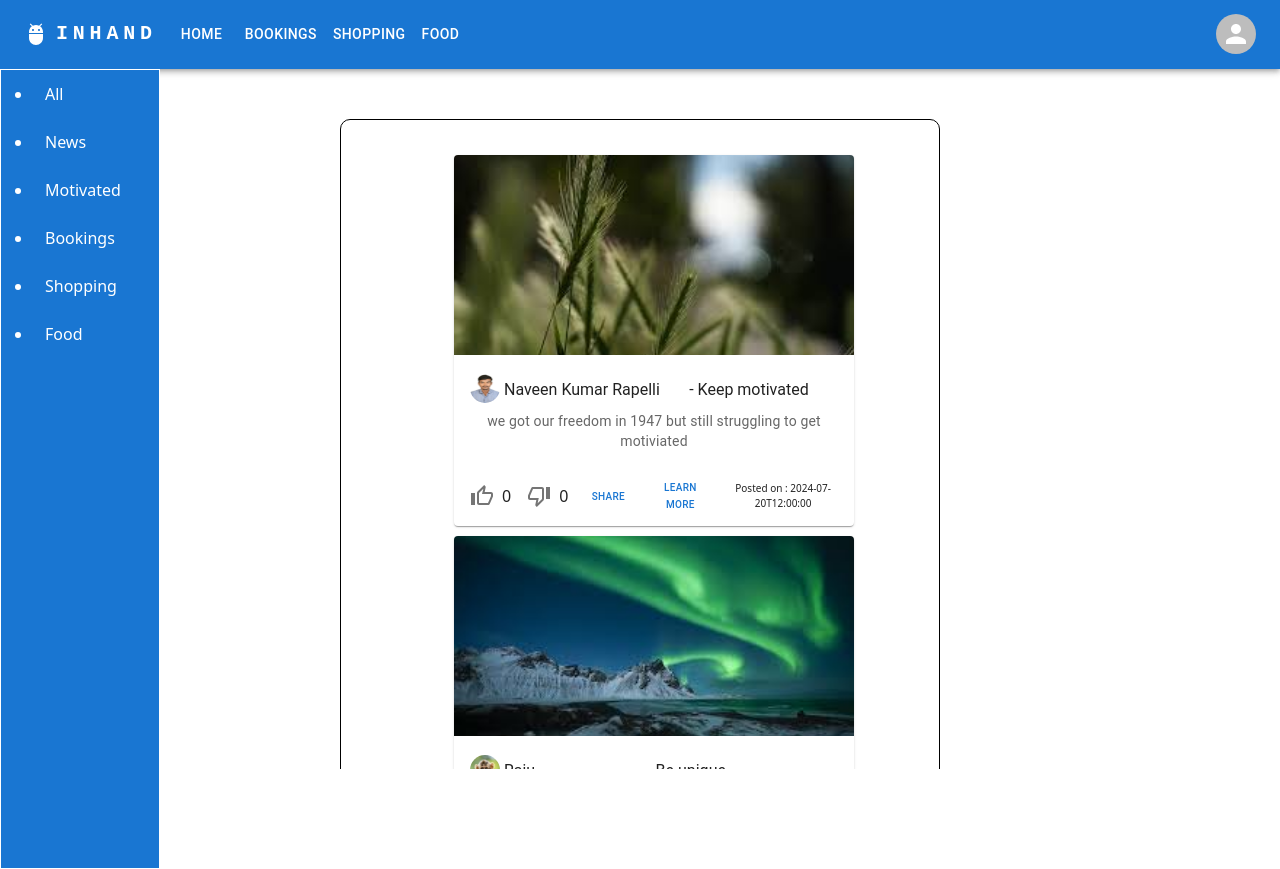
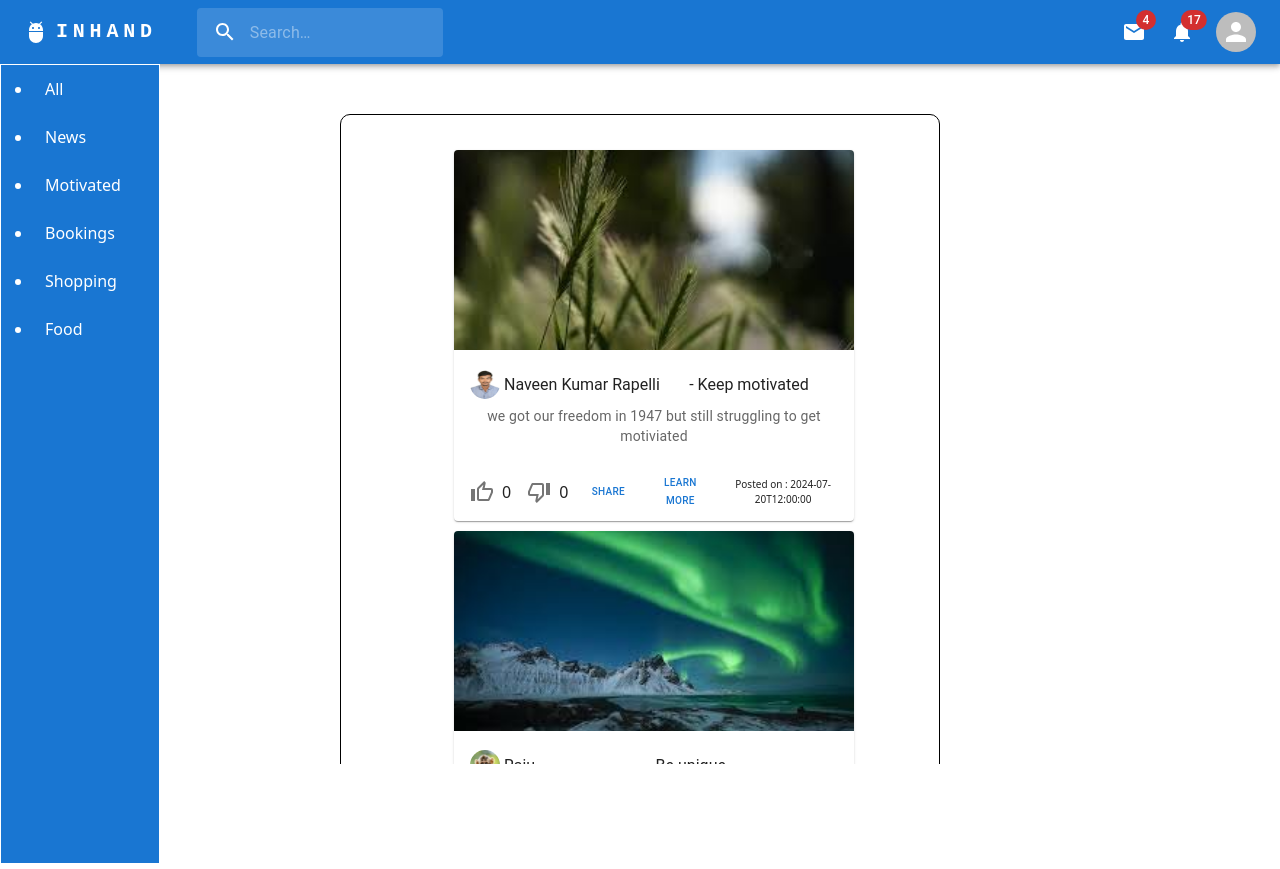
Before and after one commit to Kingrapelli/inhand, a React (Create React App) app: page / in a window 1280 px wide. Built offline with nearby package versions, Linux system fonts and the light colour scheme; data requests are answered from the project's data file; sample sign-in values are in the browser's storage.

Commit message:
modified the header

```diff
--- /dev/null
+++ b/src/Components/Enums/ErrorMessages.js
@@ -0,0 +1,5 @@
+export const Message = {
+    Error_While_Logging_IN : "Error while logging in.",
+    Logged_In_SuccessFully : "logged in successfully",
+
+}
--- a/src/Components/Header.jsx
+++ b/src/Components/Header.jsx
@@ -14,31 +14,62 @@ import Button from '@mui/material/Button';
 import Tooltip from '@mui/material/Tooltip';
 import MenuItem from '@mui/material/MenuItem';
 import AdbIcon from '@mui/icons-material/Adb';
+import InputBase from '@mui/material/InputBase';
+import Badge from '@mui/material/Badge';
+import SearchIcon from '@mui/icons-material/Search';
+import AccountCircle from '@mui/icons-material/AccountCircle';
+import MailIcon from '@mui/icons-material/Mail';
+import NotificationsIcon from '@mui/icons-material/Notifications';
+import MoreIcon from '@mui/icons-material/MoreVert';
+import { styled, alpha } from '@mui/material/styles';
 
 const pages = ['Home','Bookings','Shopping','Food'];
 const settings = ['Profile', 'Dashboard','Settings', 'Logout'];
 
+
+const Search = styled('div')(({ theme }) => ({
+    position: 'relative',
+    borderRadius: theme.shape.borderRadius,
+    backgroundColor: alpha(theme.palette.common.white, 0.15),
+    '&:hover': {
+      backgroundColor: alpha(theme.palette.common.white, 0.25),
+    },
+    marginRight: theme.spacing(2),
+    marginLeft: 0,
+    width: '100%',
+    [theme.breakpoints.up('sm')]: {
+      marginLeft: theme.spacing(3),
+      width: 'auto',
+    },
+}));
+
+const SearchIconWrapper = styled('div')(({ theme }) => ({
+    padding: theme.spacing(0, 2),
+    height: '100%',
+    position: 'absolute',
+    pointerEvents: 'none',
+    display: 'flex',
+    alignItems: 'center',
+    justifyContent: 'center',
+}));
+
+const StyledInputBase = styled(InputBase)(({ theme }) => ({
+    color: 'inherit',
+    '& .MuiInputBase-input': {
+      padding: theme.spacing(1, 1, 1, 0),
+      // vertical padding + font size from searchIcon
+      paddingLeft: `calc(1em + ${theme.spacing(4)})`,
+      transition: theme.transitions.create('width'),
+      width: '100%',
+      [theme.breakpoints.up('md')]: {
+        width: '20ch',
+      },
+    },
+}));
+
 function Header(){
-    const [anchorElNav, setAnchorElNav] = React.useState(null);
-    const [anchorElUser, setAnchorElUser] = React.useState(null);
     let user = JSON.parse(localStorage.getItem('user'));
     const navigate = useNavigate();
-
-    const handleOpenNavMenu = (event) => {
-        setAnchorElNav(event.currentTarget);
-    };
-
-    const handleOpenUserMenu = (event) => {
-        setAnchorElUser(event.currentTarget);
-    };
-
-    const handleCloseNavMenu = () => {
-        setAnchorElNav(null);
-    };
-
-    const handleCloseUserMenu = () => {
-        setAnchorElUser(null);
-    };
 
     useEffect(()=>{
     })
@@ -49,11 +80,186 @@ function Header(){
         navigate('/login')
     }
 
+    const [anchorEl, setAnchorEl] = React.useState(null);
+    const [notificationAnchorEl, setNotificationAnchorEl] = React.useState(null);
+    const [mobileMoreAnchorEl, setMobileMoreAnchorEl] = React.useState(null);
+
+    const isMenuOpen = Boolean(anchorEl);
+    const isMobileMenuOpen = Boolean(mobileMoreAnchorEl);
+    const isNotificationOpen = Boolean(notificationAnchorEl);
+
+
+    const handleProfileMenuOpen = (event) => {
+        setAnchorEl(event.currentTarget);
+    };
+
+    const handleMobileMenuClose = () => {
+        setMobileMoreAnchorEl(null);
+    };
+
+    const handleMenuClose = () => {
+        setAnchorEl(null);
+        handleMobileMenuClose();
+        setNotificationAnchorEl();
+    };
+
+    const handleMobileMenuOpen = (event) => {
+        setMobileMoreAnchorEl(event.currentTarget);
+    };
+
+    const handleNotificationOpen = (event) => {
+        setNotificationAnchorEl(event.currentTarget);
+    };
+
+    const menuId = 'primary-search-account-menu';
+    const renderMenu = (
+        <>{
+            user && <>
+                <Menu
+                    anchorEl={anchorEl}
+                    anchorOrigin={{
+                        vertical: 'top',
+                        horizontal: 'right',
+                    }}
+                    id={menuId}
+                    keepMounted
+                    transformOrigin={{
+                        vertical: 'top',
+                        horizontal: 'right',
+                    }}
+                    open={isMenuOpen}
+                    onClose={handleMenuClose}
+                    >
+                    <MenuItem key={user.name} >
+                        <Typography sx={{ textAlign: 'center' }}>{user.name}</Typography>
+                    </MenuItem>
+                    {settings.map((setting) => (
+                        <MenuItem key={setting}
+                            to={
+                                (`/${setting.toLowerCase()}` != '/logout') &&  `/${setting.toLowerCase()}`
+                            }
+                            onClick = {()=>{
+                                if(`/${setting.toLowerCase()}` == '/logout')
+                                    handleLogout()
+                            }}
+                            component={Link}
+                        >
+                        <Typography sx={{ textAlign: 'center' }}>{setting}</Typography>
+                        </MenuItem>
+                    ))}
+                </Menu>
+            </>
+        }
+        </>
+    );
+
+    const notificationId = 'primary-notification-menu';
+    const renderNotification = (
+        <>{
+            user && <>
+                <Menu
+                    anchorEl={notificationAnchorEl}
+                    anchorOrigin={{
+                        vertical: 'top',
+                        horizontal: 'right',
+                    }}
+                    id={notificationId}
+                    keepMounted
+                    transformOrigin={{
+                        vertical: 'top',
+                        horizontal: 'right',
+                    }}
+                    open={isNotificationOpen}
+                    onClose={handleMenuClose}
+                    >
+                    <MenuItem key={user.name} >
+                        <Typography sx={{ textAlign: 'center' }}>{user.name}</Typography>
+                    </MenuItem>
+                    {settings.map((setting) => (
+                        <MenuItem key={setting}
+                            to={
+                                (`/${setting.toLowerCase()}` != '/logout') &&  `/${setting.toLowerCase()}`
+                            }
+                            onClick = {()=>{
+                                if(`/${setting.toLowerCase()}` == '/logout')
+                                    handleLogout()
+                            }}
+                            component={Link}
+                        >
+                        <Typography sx={{ textAlign: 'center' }}>{setting}</Typography>
+                        </MenuItem>
+                    ))}
+                </Menu>
+            </>
+        }
+        </>
+    );
+
+    const mobileMenuId = 'primary-search-account-menu-mobile';
+    const renderMobileMenu = (
+        <>
+            {
+                user && <>
+                <Menu
+                    anchorEl={mobileMoreAnchorEl}
+                    anchorOrigin={{
+                        vertical: 'top',
+                        horizontal: 'right',
+                    }}
+                    id={mobileMenuId}
+                    keepMounted
+                    transformOrigin={{
+                        vertical: 'top',
+                        horizontal: 'right',
+                    }}
+                    open={isMobileMenuOpen}
+                    onClose={handleMobileMenuClose}
+                    >
+                    <MenuItem>
+                        <IconButton size="large" aria-label="show 4 new mails" color="inherit">
+                        <Badge badgeContent={4} color="error">
+                            <MailIcon />
+                        </Badge>
+                        </IconButton>
+                        <p>Messages</p>
+                    </MenuItem>
+                    <MenuItem onClick={handleNotificationOpen}>
+                        <IconButton
+                        size="large"
+                        aria-label="show 17 new notifications"
+                        aria-controls="primary-notification-menu"
+                        aria-haspopup="true"
+                        color="inherit"
+                        >
+                        <Badge badgeContent={0} color="error">
+                            <NotificationsIcon />
+                        </Badge>
+                        </IconButton>
+                        <p>Notifications</p>
+                    </MenuItem>
+                    <MenuItem onClick={handleProfileMenuOpen}>
+                        <IconButton
+                        size="large"
+                        aria-label="account of current user"
+                        aria-controls="primary-search-account-menu"
+                        aria-haspopup="true"
+                        color="inherit"
+                        >
+                        {/* <AccountCircle /> */}
+                        <Avatar alt="Remy Sharp" src={user.image} />
+                        </IconButton>
+                        <p>Profile</p>
+                    </MenuItem>
+                </Menu>
+                </>
+            }
+        </>
+    );
+
     return (
-        <>
+        <Box sx={{ flexGrow: 1 }}>
         <AppBar position="static">
-                <Container maxWidth="xl">
-                    <Toolbar disableGutters>
+            <Toolbar>
             <AdbIcon sx={{ display: { xs: 'none', md: 'flex' }, mr: 1 }} />
             <Typography
                 variant="h6"
@@ -73,69 +279,57 @@ function Header(){
                 INHAND
             </Typography>
             {
-                        user &&
-                            <>
-                                <Box sx={{ flexGrow: 1, display: { xs: 'none', md: 'flex' } }}>
-                                    {pages.map((page) => (
-                                        <Button
-                                            key={page}
-                                            component={Link}
-                                            to={`/${page.toLowerCase()}`}
-                                            sx={{ my: 2, color: 'white', display: 'block' }}
+                user && <>
+                    <Search>
+                        <SearchIconWrapper>
+                        <SearchIcon />
+                        </SearchIconWrapper>
+                        <StyledInputBase
+                        placeholder="Search…"
+                        inputProps={{ 'aria-label': 'search' }}
+                        />
+                    </Search>
+                    <Box sx={{ flexGrow: 1 }} />
+                    <Box sx={{ display: { xs: 'none', md: 'flex' } }}>
+                        <IconButton size="large" aria-label="show 4 new mails" color="inherit">
+                        <Badge badgeContent={4} color="error">
+                            <MailIcon />
+                        </Badge>
+                        </IconButton>
+                        <IconButton onClick={handleNotificationOpen}
+                        size="large"
+                        aria-label="show 17 new notifications"
+                        color="inherit"
                         >
-                                            {page}
-                                        </Button>
-                                    ))}
+                        <Badge badgeContent={17} color="error">
+                            <NotificationsIcon />
+                        </Badge>
+                        </IconButton>
+                        <IconButton onClick={handleProfileMenuOpen} sx={{ p: 0 }} style={{marginLeft:'10px'}}>
+                            <Avatar alt="Remy Sharp" src={user.image} />
+                        </IconButton>
                     </Box>
-                                <Box sx={{ flexGrow: 0 }} >
-                                    <Tooltip title="Open settings">
-                                        <IconButton onClick={handleOpenUserMenu} sx={{ p: 0 }}>
-                                            <Avatar alt="Remy Sharp" src={user.image} />
-                                            {/* /static/images/avatar/2.jpg */}
+                    <Box sx={{ display: { xs: 'flex', md: 'none' } }}>
+                        <IconButton
+                        size="large"
+                        aria-label="show more"
+                        aria-controls={mobileMenuId}
+                        aria-haspopup="true"
+                        onClick={handleMobileMenuOpen}
+                        color="inherit"
+                        >
+                        <MoreIcon />
                         </IconButton>
-                                    </Tooltip>
-                                    <Menu
-                                        sx={{ mt: '45px' }}
-                                        id="menu-appbar"
-                                        anchorEl={anchorElUser}
-                                        anchorOrigin={{
-                                            vertical: 'top',
-                                            horizontal: 'right',
-                                        }}
-                                        keepMounted
-                                        transformOrigin={{
-                                            vertical: 'top',
-                                            horizontal: 'right',
-                                        }}
-                                        open={Boolean(anchorElUser)}
-                                        onClose={handleCloseUserMenu}
-                                    >
-                                        <MenuItem key={user.name} >
-                                            <Typography sx={{ textAlign: 'center' }}>{user.name}</Typography>
-                                        </MenuItem>
-                                        {settings.map((setting) => (
-                                            <MenuItem key={setting}
-                                                to={
-                                                    (`/${setting.toLowerCase()}` != '/logout') &&  `/${setting.toLowerCase()}`
-                                                }
-                                                onClick = {()=>{
-                                                    if(`/${setting.toLowerCase()}` == '/logout')
-                                                        handleLogout()
-                                                }}
-                                                component={Link}
-                                            >
-                                            <Typography sx={{ textAlign: 'center' }}>{setting}</Typography>
-                                            </MenuItem>
-                                        ))}
-                                    </Menu>
                     </Box>
                 </>
             }
             </Toolbar>
-                </Container>
         </AppBar>
-        </>
-    )
+        {renderMobileMenu}
+        {renderMenu}
+        {renderNotification}
+        </Box>
+    );
 }
 
 export default Header;
--- a/src/Components/Login.js
+++ b/src/Components/Login.js
@@ -1,5 +1,6 @@
 import React, { useEffect, useState } from 'react';
 import { useNavigate } from 'react-router-dom';
+import { Message } from './Enums/ErrorMessages';
 
 function Login() {
   const [email,setEmail] = useState('');
@@ -23,10 +24,10 @@ function Login() {
       localStorage.setItem('token',token);
       localStorage.setItem('user',JSON.stringify(responce[0]));
       navigate('/home');
-      console.log("logged in successfully");
+      console.log(Message.Logged_In_SuccessFully);
     }
     else
-      console.log("error while logging in")
+      alert(Message.Error_While_Logging_IN);
   }
 
   const navigateToSignup = () => {
```
Lines whose indentation alone changed are shown as unchanged.
